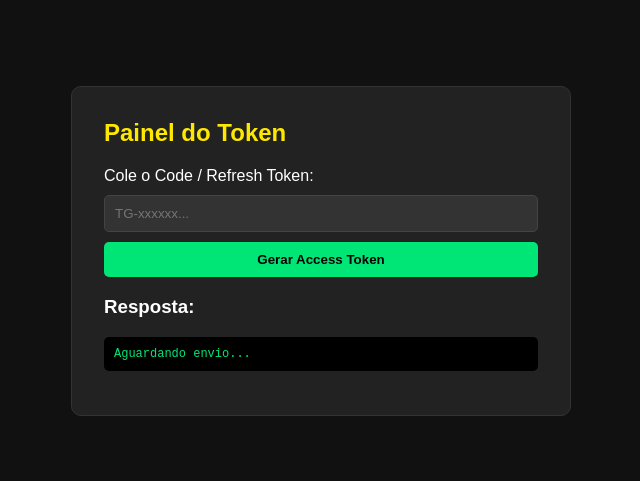
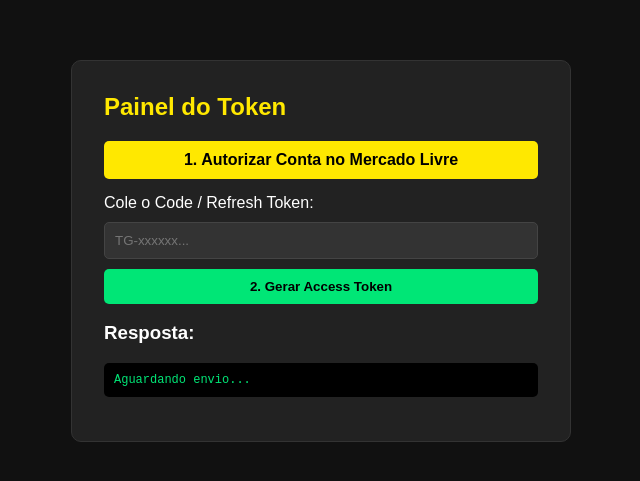
Before and after one commit to ricardojc873/api-mercadolivre, a website: page index.html in a window 1280 px wide. Shown: the part 149-630 px from the top of the page, without its empty margins (319-959 px from the left). Drawn offline with Linux system fonts and the light colour scheme.

Commit message:
Update index.html

```diff
--- a/index.html
+++ b/index.html
@@ -35,6 +35,20 @@
       color: #fff;
       box-sizing: border-box;
     }
+    .btn-auth {
+      display: block;
+      width: 100%;
+      padding: 10px;
+      background: #ffe800;
+      color: #000;
+      text-align: center;
+      text-decoration: none;
+      font-weight: bold;
+      border-radius: 5px;
+      margin-bottom: 15px;
+      box-sizing: border-box;
+    }
+    .btn-auth:hover { background: #e6d000; }
     button {
       width: 100%;
       padding: 10px;
@@ -62,9 +76,15 @@
 <body>
   <div class="card">
     <h2>Painel do Token</h2>
+
+    <!-- Botão para garantir que a autorização gera o ID correto -->
+    <a class="btn-auth" href="https://auth.mercadolivre.com.br/authorization?response_type=code&client_id=5408499095968669&redirect_uri=https://api-mercadolivre-nu.vercel.app">
+      1. Autorizar Conta no Mercado Livre
+    </a>
+
     <label for="refreshToken">Cole o Code / Refresh Token:</label>
     <input type="text" id="refreshToken" placeholder="TG-xxxxxx...">
-    <button onclick="gerarToken()">Gerar Access Token</button>
+    <button onclick="gerarToken()">2. Gerar Access Token</button>
 
     <h3>Resposta:</h3>
     <pre id="resultado">Aguardando envio...</pre>
```
